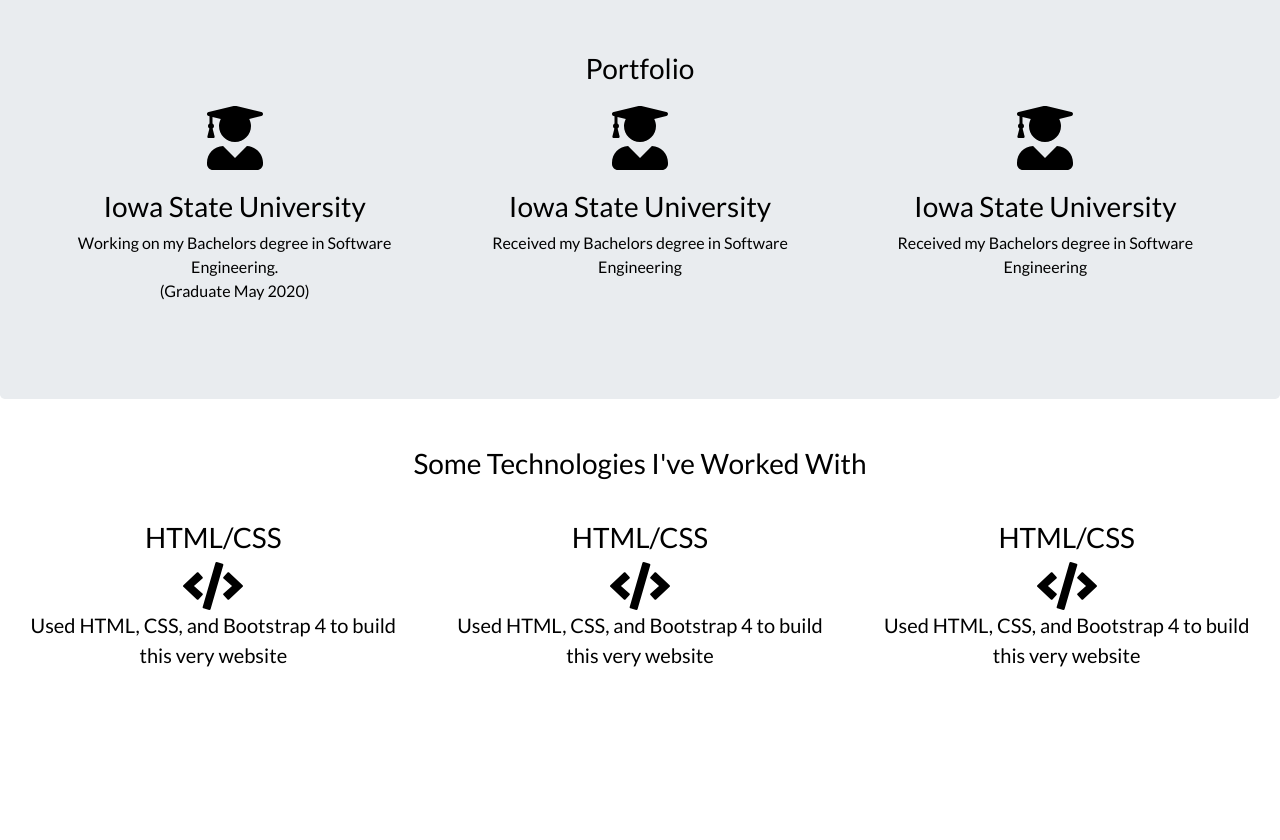
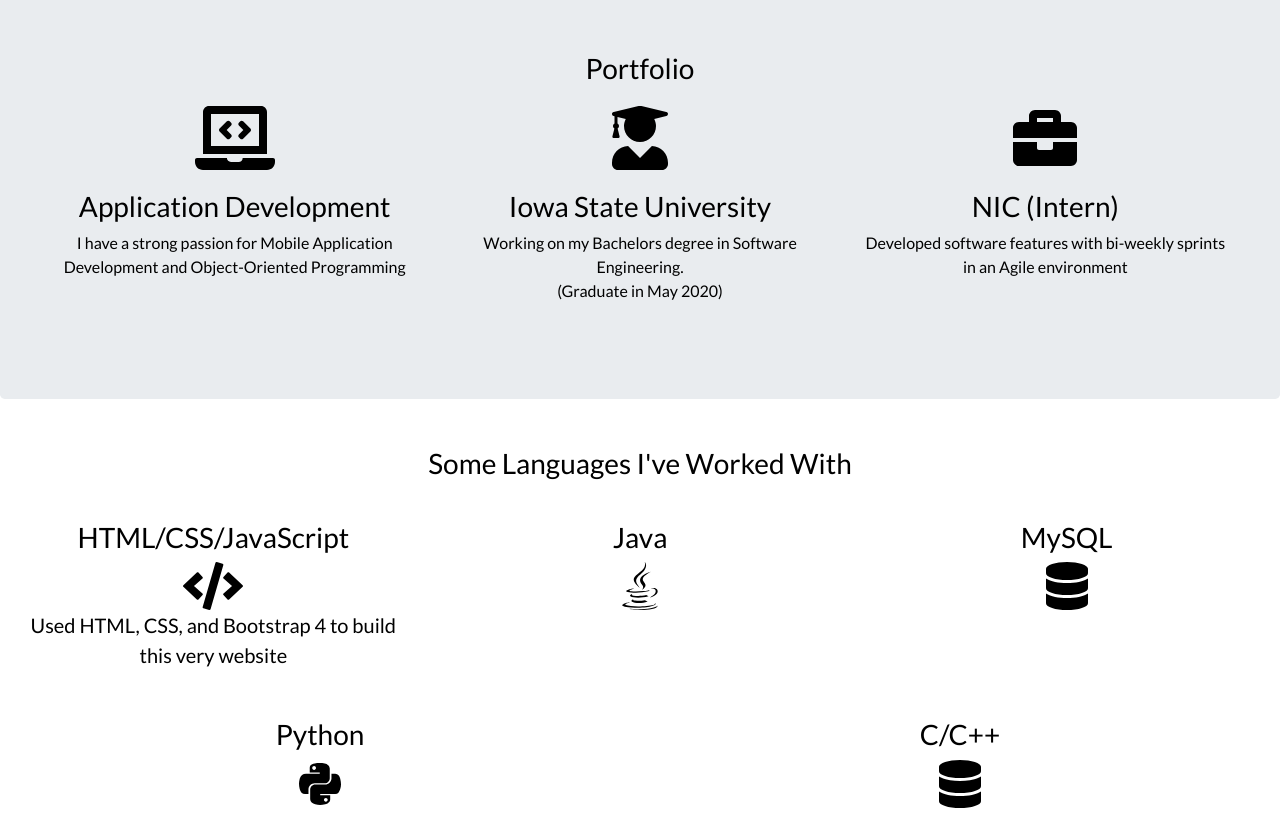
Before and after one commit to gabesmith08/gabesmith08.github.io, a plain HTML site: page index.html in a window 1280 px wide. Shown: the part 1000-1840 px from the top of the page. Before the commit the page ends 1702 px from the top, so only its background shows below. Drawn offline with Linux system fonts and the light colour scheme.

Commit message:
html edits

```diff
--- a/index.html
+++ b/index.html
@@ -85,32 +85,33 @@
 		<div class="heading-underline"></div>
 	</div>
 
+
 	<div class="row text-center">
 
 		<div class="col-md-4">
 			<div class="portfolio-features">
-				<i class="fas fa-user-graduate fa-4x" data-fa-transform="
-				grow-5 up-5"></i>
-				<h3>Iowa State University</h3>
-				<p>Working on my Bachelors degree in Software Engineering. <br> (Graduate May 2020)</p>
+				<i class="fas fa-laptop-code fa-4x" data-fa-transform="
+				grow-4 up-5"></i>
+				<h3>Application Development</h3>
+				<p>I have a strong passion for Mobile Application Development and Object-Oriented Programming</p>
 			</div>
 		</div>
 
 		<div class="col-md-4">
 			<div class="portfolio-features">
 				<i class="fas fa-user-graduate fa-4x" data-fa-transform="
-				grow-5 up-5"></i>
+				grow-4 up-5"></i>
 				<h3>Iowa State University</h3>
-				<p>Received my Bachelors degree in Software Engineering</p>
+				<p>Working on my Bachelors degree in Software Engineering. <br> (Graduate in May 2020)</p>
 			</div>
 		</div>
 
 		<div class="col-md-4">
 			<div class="portfolio-features">
-				<i class="fas fa-user-graduate fa-4x" data-fa-transform="
-				grow-5 up-5"></i>
-				<h3>Iowa State University</h3>
-				<p>Received my Bachelors degree in Software Engineering</p>
+				<i class="fas fa-briefcase fa-4x" data-fa-transform="
+				grow-4 up-5"></i>
+				<h3>NIC (Intern)</h3>
+				<p>Developed software features with bi-weekly sprints in an Agile environment</p>
 			</div>
 		</div>
 
@@ -128,32 +129,53 @@
 <div class="row dark text-center">
 
 	<div class="col-12">
-		<h3 class="heading">Some Technologies I've Worked With</h3>
+		<h3 class="heading">Some Languages I've Worked With</h3>
 		<div class="heading-underline"></div>
 	</div>
 
 	<div class="col-md-4">
-		<h3>HTML/CSS</h3>
+		<h3>HTML/CSS/JavaScript</h3>
 		<div class="portfolio-features">
-			<i class="fas fa-code fa-3x"></i>
+			<i class="fas fa-code fa-3x" data-fa-transform="
+			up-5"></i>
 		</div>
 		<p class="lead">Used HTML, CSS, and Bootstrap 4 to build this very website</p>
 	</div>
 
 	<div class="col-md-4">
-		<h3>HTML/CSS</h3>
+		<h3>Java</h3>
 		<div class="portfolio-features">
-			<i class="fas fa-code fa-3x"></i>
+			<i class="fab fa-java fa-3x" data-fa-transform="
+			up-5"></i>
 		</div>
-		<p class="lead">Used HTML, CSS, and Bootstrap 4 to build this very website</p>
+		<p class="lead"> </p>
 	</div>
 
 	<div class="col-md-4">
-		<h3>HTML/CSS</h3>
+		<h3>MySQL</h3>
 		<div class="portfolio-features">
-			<i class="fas fa-code fa-3x"></i>
+			<i class="fas fa-database fa-3x" data-fa-transform="
+			up-5"></i>
 		</div>
-		<p class="lead">Used HTML, CSS, and Bootstrap 4 to build this very website</p>
+		<p class="lead"> </p>
+	</div>
+
+	<div class="col-md-6">
+		<h3>Python</h3>
+		<div class="portfolio-features">
+			<i class="fab fa-python fa-3x" data-fa-transform="
+			up-5"></i>
+		</div>
+		<p class="lead"> </p>
+	</div>
+
+	<div class="col-md-6">
+		<h3>C/C++</h3>
+		<div class="portfolio-features">
+			<i class="fas fa-database fa-3x" data-fa-transform="
+			up-5"></i>
+		</div>
+		<p class="lead"> </p>
 	</div>
 
 
```
